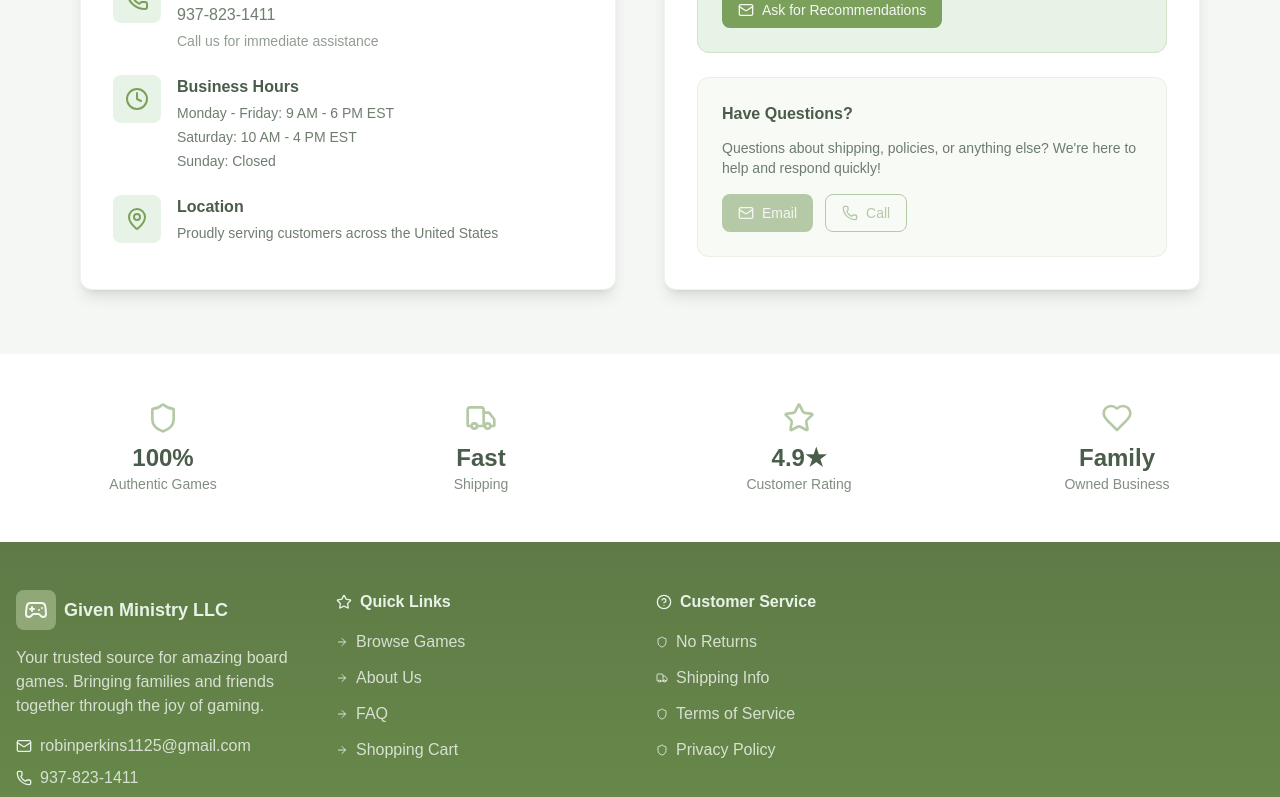
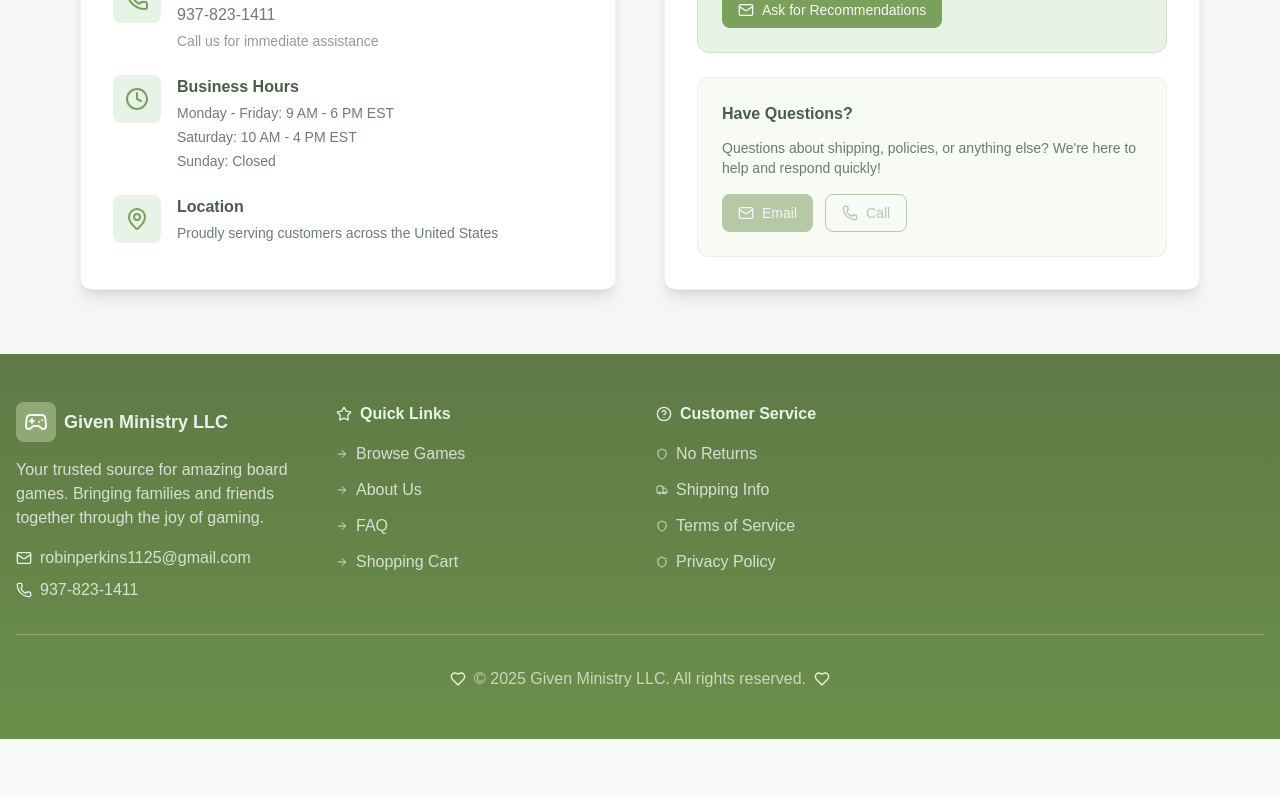
Before and after one commit to givenministryLLC/given-ministry-boardgames, a Next.js app: page / in a window 1280 px wide. Shown: the part 2000-2797 px from the top of the page. After the commit the page ends 2739 px from the top, so only its background shows below. Built offline with nearby package versions, Linux system fonts and the light colour scheme.

Commit message:
Remove Trust Indicators section from homepage
Deleted the Trust Indicators section and related Shield import from page.tsx to simplify the homepage layout.

```diff
--- a/src/app/page.tsx
+++ b/src/app/page.tsx
@@ -8,7 +8,6 @@
   Award,
   Sparkles,
   Heart,
-  Shield,
   Zap,
   Mail,
   Phone,
@@ -270,41 +269,6 @@
         </div >
       </section >
 
-      {/* Trust Indicators */}
-      < section className="py-12 bg-white" >
-        <div className="max-w-7xl mx-auto px-4">
-          <div className="grid grid-cols-2 md:grid-cols-4 gap-6 text-center">
-            <div className="group">
-              <div className="flex justify-center mb-2">
-                <Shield className="w-8 h-8 text-sage-green group-hover:scale-110 transition-transform" />
-              </div>
-              <div className="text-2xl font-bold text-deep-brown">100%</div>
-              <div className="text-sm text-deep-brown/70">Authentic Games</div>
-            </div>
-            <div className="group">
-              <div className="flex justify-center mb-2">
-                <Truck className="w-8 h-8 text-sage-green group-hover:scale-110 transition-transform" />
-              </div>
-              <div className="text-2xl font-bold text-deep-brown">Fast</div>
-              <div className="text-sm text-deep-brown/70">Shipping</div>
-            </div>
-            <div className="group">
-              <div className="flex justify-center mb-2">
-                <Star className="w-8 h-8 text-sage-green group-hover:scale-110 transition-transform" />
-              </div>
-              <div className="text-2xl font-bold text-deep-brown">4.9★</div>
-              <div className="text-sm text-deep-brown/70">Customer Rating</div>
-            </div>
-            <div className="group">
-              <div className="flex justify-center mb-2">
-                <Heart className="w-8 h-8 text-sage-green group-hover:scale-110 transition-transform" />
-              </div>
-              <div className="text-2xl font-bold text-deep-brown">Family</div>
-              <div className="text-sm text-deep-brown/70">Owned Business</div>
-            </div>
-          </div>
-        </div>
-      </section >
     </div >
   );
 }
```
